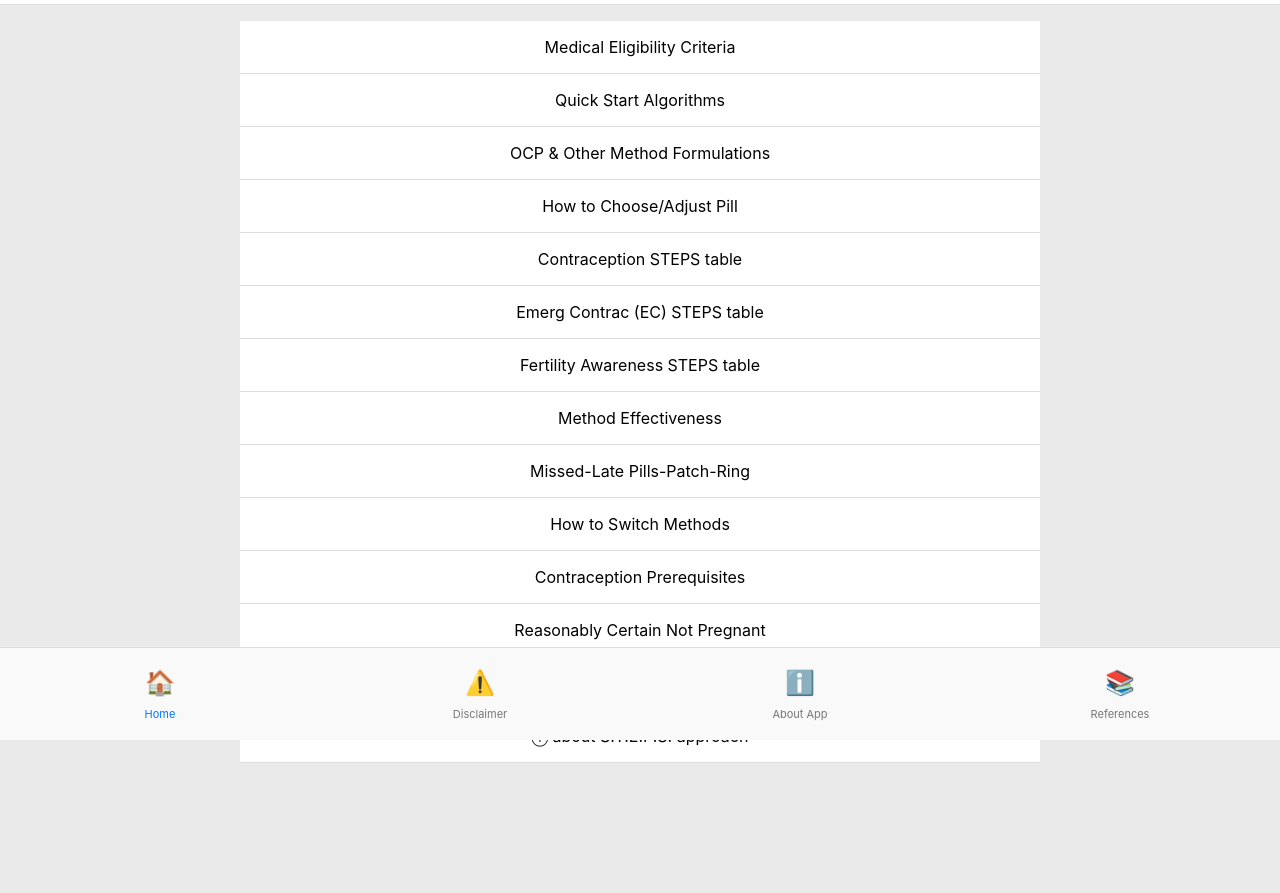
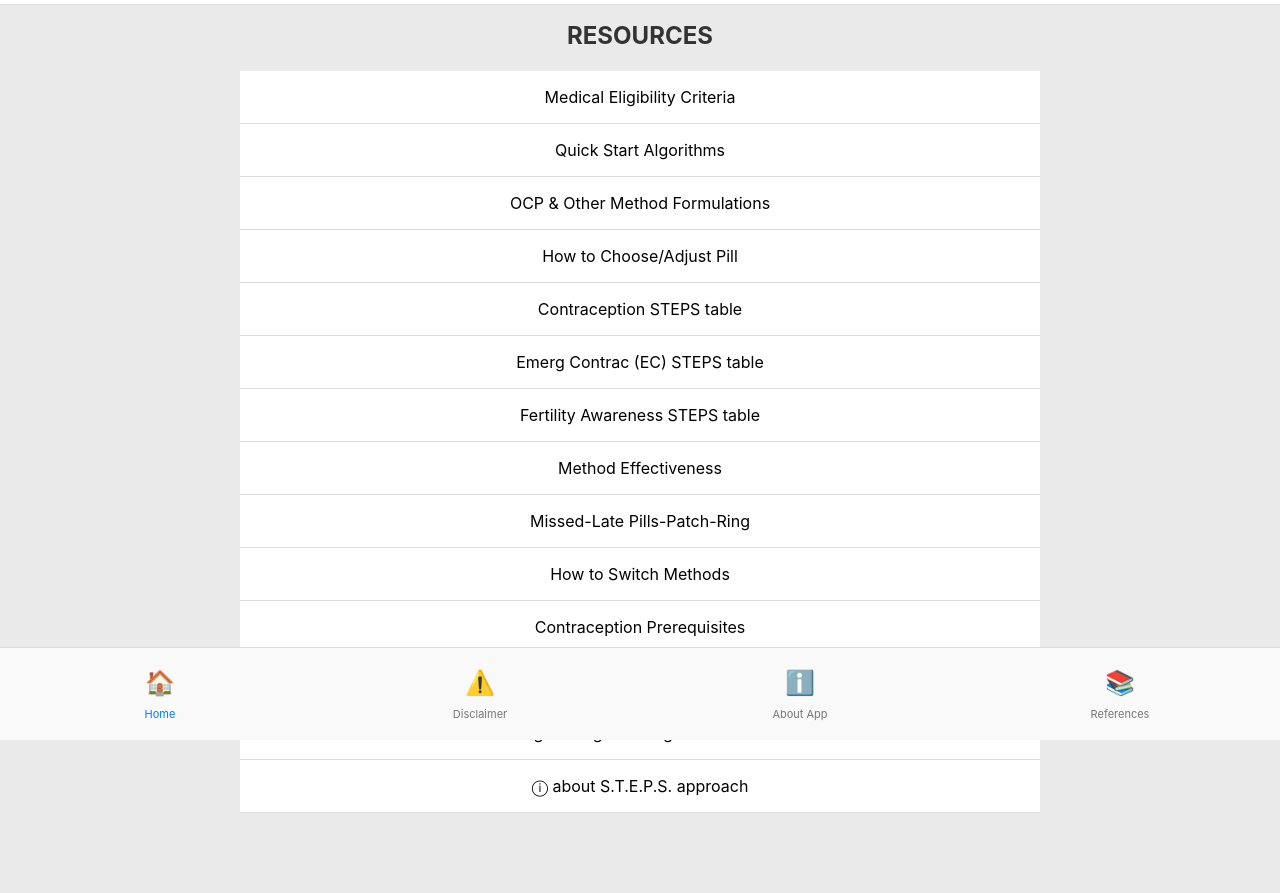
Before and after one commit to steinbej/contraception-point-of-care, a plain HTML site: page index.html in a window 1280 px wide. Shown: the part 60-953 px from the top of the page. Before the commit the page ends 903 px from the top, so only its background shows below. Drawn offline with Linux system fonts and the light colour scheme.

Commit message:
Add files via upload
Added the word RESOURCES above all the horizontal buttons.  Otherwise no changes

```diff
--- a/index.html
+++ b/index.html
@@ -39,6 +39,13 @@
             max-width: 800px;
             margin: 0 auto;
             padding-bottom: 80px; /* Space for footer */
+        }
+
+        .container h2 {
+            text-align: center !important;
+            margin: 6px 0;
+            padding: 6px 0 0 0;
+            width: 100%;
         }
 
         .grid-buttons {
@@ -190,6 +197,7 @@
     </header>
 
     <div class="container" id="main-screen">
+        <h2>RESOURCES</h2>
         <div class="grid-buttons">
             <button class="grid-button" data-title="Medical Eligibility Criteria" data-img="medical-eligibility-criteria.jpg">Medical Eligibility Criteria</button>
             <button class="grid-button" data-title="Quick Start Algorithms" data-img="quick-start-algorithms.jpg">Quick Start Algorithms</button>
```
